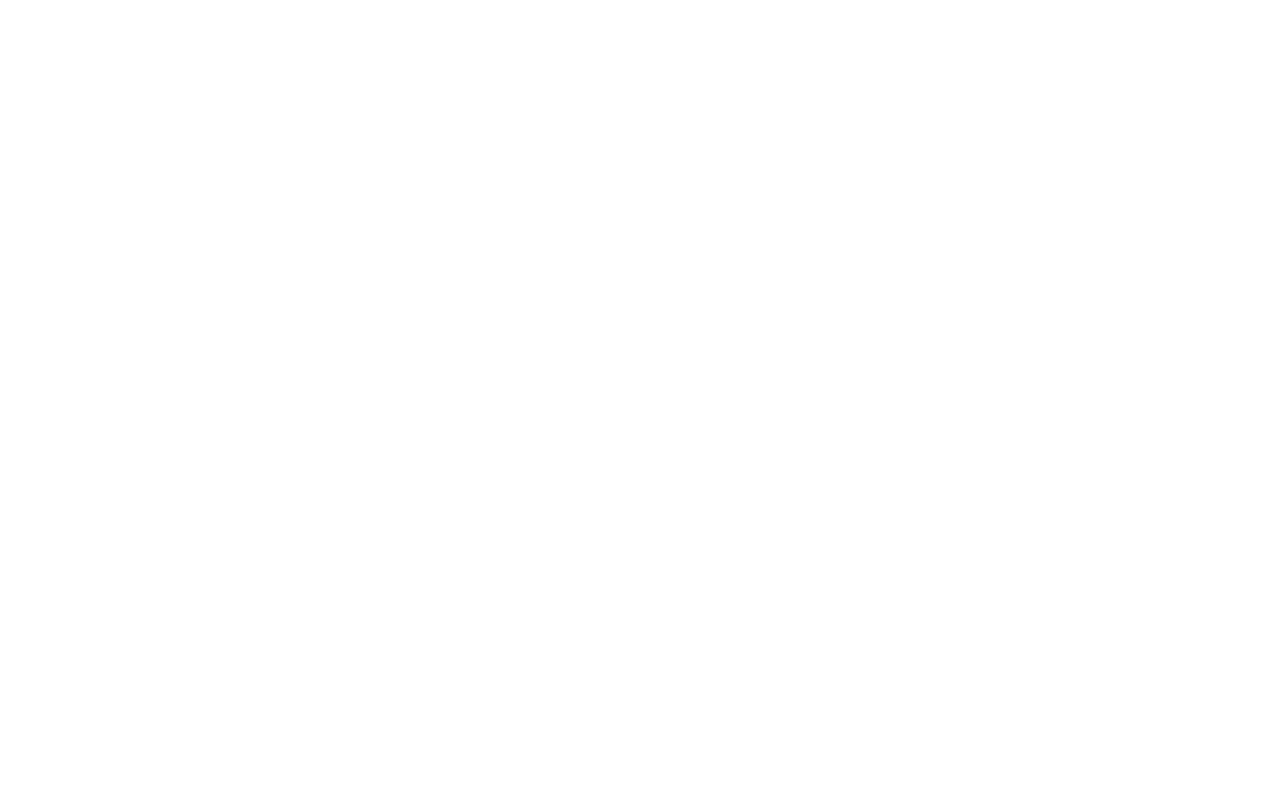
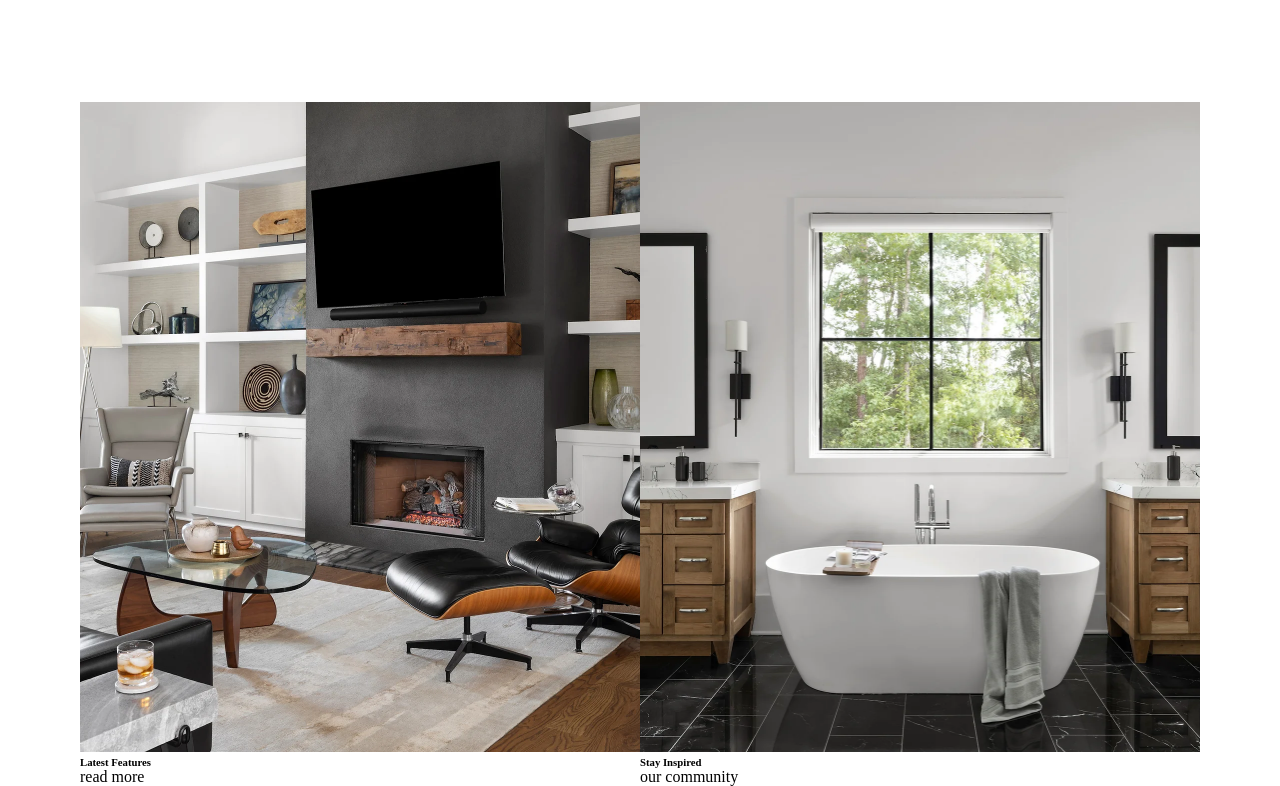
Before and after one commit to thetechietribe/urban-nest, a Next.js app in the folder un/: page /about in a window 1280 px wide. Shown: the part 3073-3859 px from the top of the page. Before the commit the page ends 3175 px from the top, so only its background shows below. Built offline with nearby package versions, Linux system fonts and the light colour scheme.

Commit message:
Add About Page

```diff
--- a/un/src/app/about/page.js
+++ b/un/src/app/about/page.js
@@ -4,6 +4,7 @@
 import About2 from '@/components/About2'
 import About3 from '@/components/About3'
 import About4 from '@/components/About4'
+import About5 from '@/components/About5'
 
 export default function AboutPage(){
 
@@ -14,6 +15,7 @@
         <About2/>
         <About3/>
         <About4/>
+        <About5/>
         </>
     )
 };
--- a/un/src/app/about/styles.css
+++ b/un/src/app/about/styles.css
@@ -180,3 +180,9 @@
     }
   }
 }
+.ab-5{
+  width:87.5%;
+  margin: auto;
+  display: flex;
+  justify-content: space-between;
+}
--- /dev/null
+++ b/un/src/components/About5.js
@@ -0,0 +1,21 @@
+import Image from "next/image";
+import ft from "../../public/Images/Features.webp";
+import ins from "../../public/Images/Inspired.webp";
+export default function About5() {
+  return (
+    <div className="ab-5">
+      <div>
+        {" "}
+        <Image src={ft} width={582} height={650} />
+        <h6>Latest Features</h6>
+        <p>read more</p>
+      </div>
+      <div>
+        {" "}
+        <Image src={ins} width={582} height={650} />
+        <h6>Stay Inspired</h6>
+        <p>our community</p>
+      </div>
+    </div>
+  );
+}
```
Also changed, not shown: un/public/Images/Features.webp (added), un/public/Images/Inspired.webp (added).
